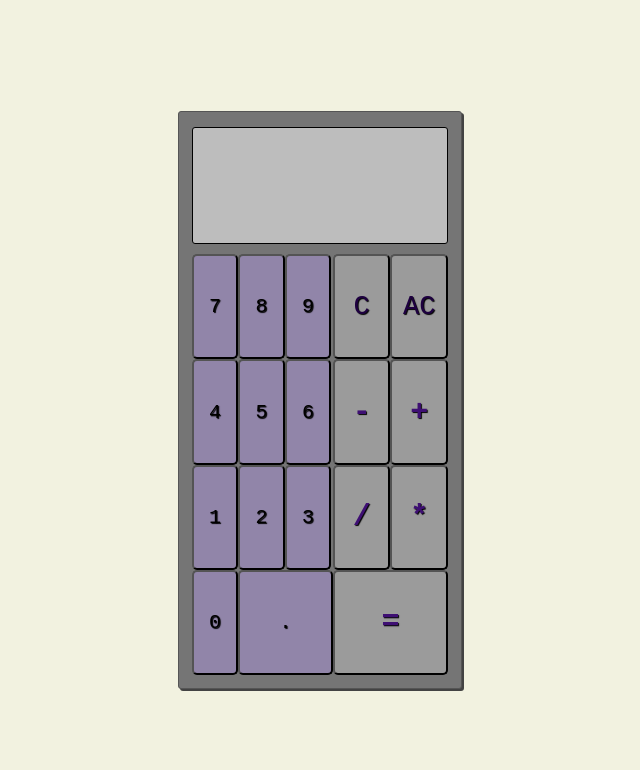
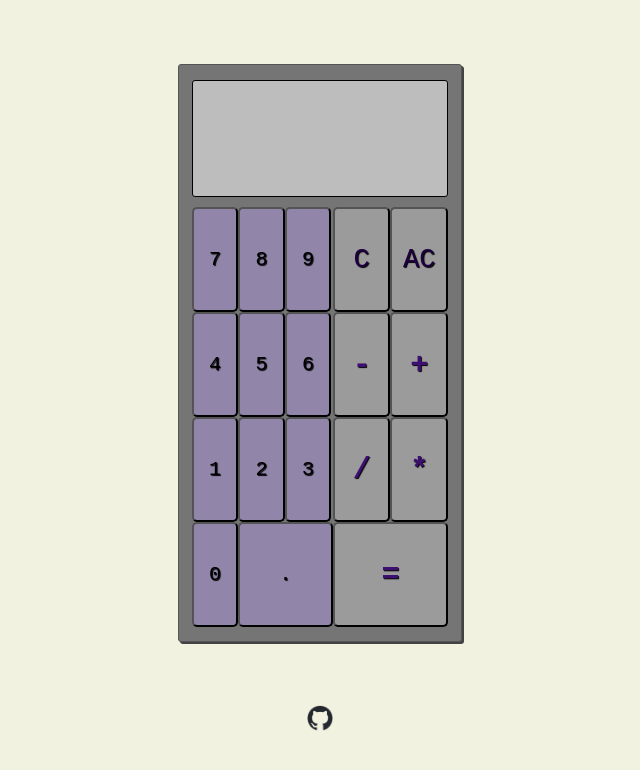
Before and after one commit to SofiaAlarcon/my-calculadora, a React (Create React App) app: page / in a window 1280 px wide. Shown: the top 770 px of the page, without its empty margins (320-960 px from the left). Built offline with nearby package versions, Linux system fonts and the light colour scheme.

Commit message:
link a github

```diff
--- a/package.json
+++ b/package.json
@@ -1,5 +1,5 @@
 {
-  "name": "my-calculadora",
+  "name": "pixies-calc",
   "version": "0.1.0",
   "private": true,
   "dependencies": {
--- a/src/App.css
+++ b/src/App.css
@@ -1,9 +1,10 @@
 
 .App {
-  display: flex;
   height: 100vh;
   width: 100vw;
-  justify-content: center;
+  display: flex;
+  justify-content: space-evenly;
   align-items: center;
+  flex-direction: column;
   background-color: rgb(242, 242, 224);
 }
--- a/src/App.js
+++ b/src/App.js
@@ -1,12 +1,14 @@
 import './App.css';
 import { Calculator } from './components/Calculator';
-
+import Link  from './components/Link';
+import github from './github-mark.png';
 
 
 function App() {
   return (
   <div className='App'>
     <Calculator />
+    <Link  site="https://github.com/SofiaAlarcon/pixies-calc" logo={github}/>
   </div>
   );
 }
--- /dev/null
+++ b/src/components/Link.css
@@ -0,0 +1,9 @@
+.info{
+    font-family: 'IBM Plex Mono', monospace;
+    justify-content: end;
+}
+
+.logo{
+    width:26px;
+    height: 26px;
+}
--- /dev/null
+++ b/src/components/Link.js
@@ -0,0 +1,8 @@
+import React from "react";
+import './Link.css';
+
+export default function Link({ site, logo}){
+    return(
+        <a className="info" href={site} target="_blank" rel="noopener noreferrer"><img className="logo" src={logo} alt="github"></img></a>
+    )
+}
--- a/src/index.js
+++ b/src/index.js
@@ -11,7 +11,5 @@ root.render(
   </React.StrictMode>
 );
 
-// If you want to start measuring performance in your app, pass a function
-// to log results (for example: reportWebVitals(console.log))
-// or send to an analytics endpoint. Learn more: https://bit.ly/CRA-vitals
+
 reportWebVitals();
```
Also changed, not shown: public/index.html (+1 -23 lines), public/manifest.json, src/github-mark.png (added), 1 other file (tests, documents, lock files or other folders).
